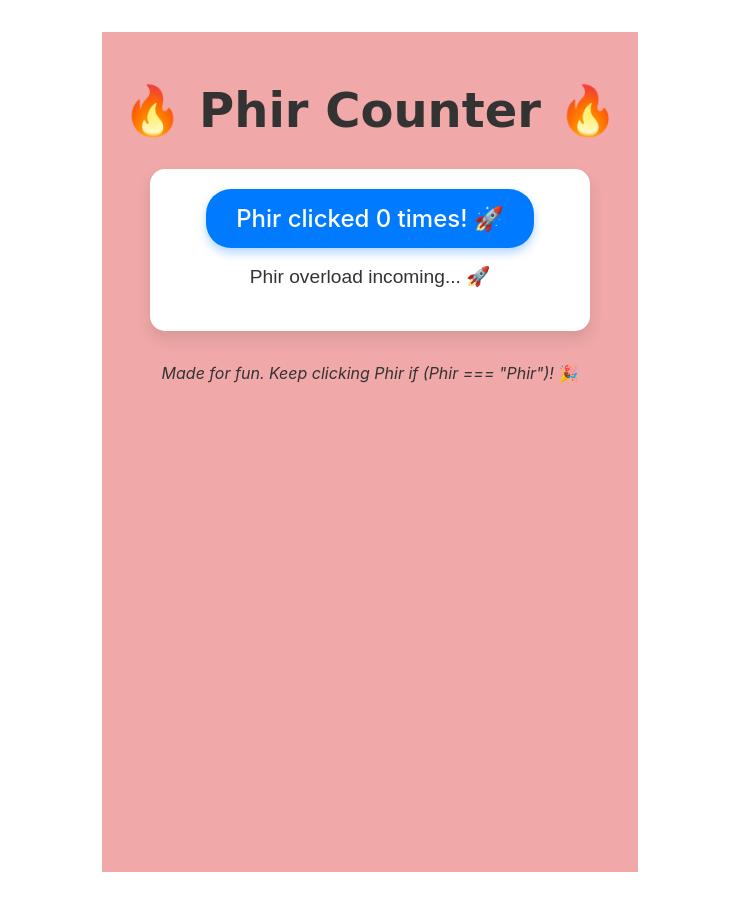
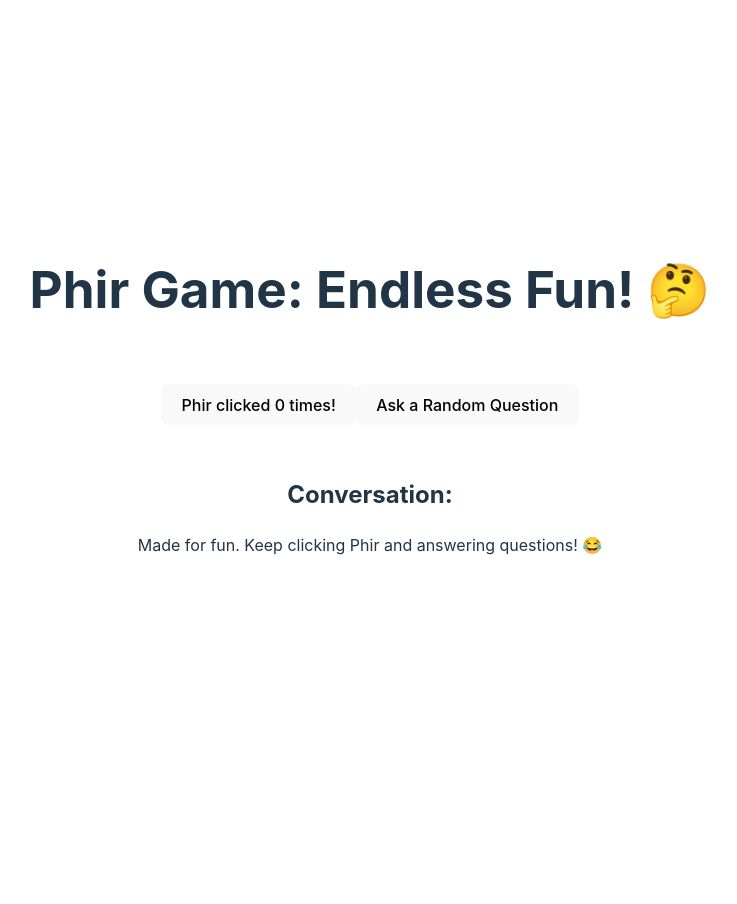
Before and after one commit to adityaaahirwar/adityaaahirwar, a React (Vite) app: page / in a window 1280 px wide. Shown: the whole page, without its empty margins (270-1007 px from the left). After the commit the page ends 800 px from the top, so only its background shows below. Built offline with nearby package versions, Linux system fonts and the light colour scheme.

Commit message:
Update App.tsx

```diff
--- a/src/App.tsx
+++ b/src/App.tsx
@@ -1,65 +1,64 @@
-import { useState } from 'react';
-import './App.css';
+import { useState } from "react";
+import "./App.css";
 
 function App() {
   const [phirCount, setPhirCount] = useState(0);
-  const messages = [
-    "Phir kya? 🤔",
-    "Phir == Phir ✅",
-    "Phir kuch aur bolo! 🎤",
-    "Phir se Phir? 🤷‍♂️",
-    "Phir... Ab bas kar! 😂",
-    "Phir clicked! 🔥",
-    "Phir overload incoming... 🚀",
+  const [currentQuestion, setCurrentQuestion] = useState("");
+  const [conversation, setConversation] = useState([]);
+
+  const questions = [
+    "Phir kya kiya?",
+    "Phir aapne kya socha?",
+    "Phir baat kya hui?",
+    "Phir tumne khana khaya?",
+    "Phir coding shuru ki?",
+    "Phir neend aayi ya nahi?",
   ];
 
-  const getRandomMessage = () => {
-    return messages[Math.floor(Math.random() * messages.length)];
+  const messages = [
+    "Phir 🤷",
+    "Phir == Phir, but why?",
+    "Phir kuch aur bolo yaar!",
+    "Phir soch lo 😂",
+    "Bas Phir hi karte rehoge?",
+    "Phir... 🤦‍♂️",
+  ];
+
+  const askQuestion = () => {
+    const question = questions[Math.floor(Math.random() * questions.length)];
+    setCurrentQuestion(question);
+    setConversation((prev) => [...prev, `🤔 Question: ${question}`]);
   };
 
-  const bgColor = `hsl(${phirCount * 30 % 360}, 70%, 80%)`;
+  const handlePhirClick = () => {
+    setPhirCount(phirCount + 1);
+    const message = messages[Math.floor(Math.random() * messages.length)];
+    setConversation((prev) => [...prev, `😄 Response: ${message}`]);
+  };
 
   return (
-    <div className="App" style={{ backgroundColor: bgColor, minHeight: "100vh", padding: "20px" }}>
-      <header className="App-header" style={{ textAlign: "center", color: "#333" }}>
-        <h1 style={{ fontSize: "3rem", fontFamily: "Comic Sans MS, sans-serif" }}>🔥 Phir Counter 🔥</h1>
-        <div
-          className="card"
-          style={{
-            margin: "20px auto",
-            padding: "20px",
-            borderRadius: "15px",
-            boxShadow: "0 8px 15px rgba(0, 0, 0, 0.1)",
-            maxWidth: "400px",
-            backgroundColor: "#fff",
-          }}
-        >
-          <button
-            onClick={() => setPhirCount(phirCount + 1)}
-            style={{
-              padding: "15px 30px",
-              border: "none",
-              borderRadius: "25px",
-              backgroundColor: "#007bff",
-              color: "#fff",
-              fontSize: "1.5rem",
-              cursor: "pointer",
-              boxShadow: "0 5px 10px rgba(0, 123, 255, 0.3)",
-              transition: "transform 0.2s, background-color 0.3s",
-            }}
-            onMouseOver={(e) => (e.target.style.backgroundColor = "#0056b3")}
-            onMouseOut={(e) => (e.target.style.backgroundColor = "#007bff")}
-            onMouseDown={(e) => (e.target.style.transform = "scale(0.95)")}
-            onMouseUp={(e) => (e.target.style.transform = "scale(1)")}
-          >
-            Phir clicked {phirCount} times! 🚀
+    <div className="App">
+      <header className="App-header">
+        <h1>Phir Game: Endless Fun! 🤔</h1>
+        <div className="card">
+          <button onClick={handlePhirClick}>
+            Phir clicked {phirCount} times!
           </button>
-          <p style={{ marginTop: "15px", fontSize: "1.2rem", fontFamily: "Arial, sans-serif" }}>
-            {getRandomMessage()}
+          <button onClick={askQuestion}>Ask a Random Question</button>
+        </div>
+        <h3>{currentQuestion}</h3>
+        <div className="conversation-box">
+          <h2>Conversation:</h2>
+          <ul>
+            {conversation.map((line, index) => (
+              <li key={index}>{line}</li>
+            ))}
+          </ul>
+        </div>
+        <footer>
+          <p>
+            Made for fun. Keep clicking Phir and answering questions! 😂
           </p>
-        </div>
-        <footer style={{ marginTop: "30px", fontSize: "1rem", fontStyle: "italic" }}>
-          Made for fun. Keep clicking Phir if (Phir === "Phir")! 🎉
         </footer>
       </header>
     </div>
```
